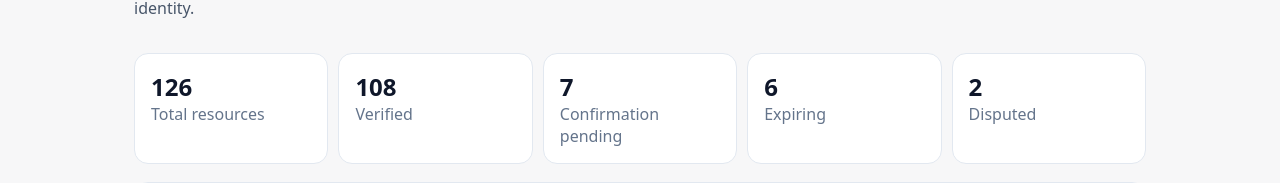
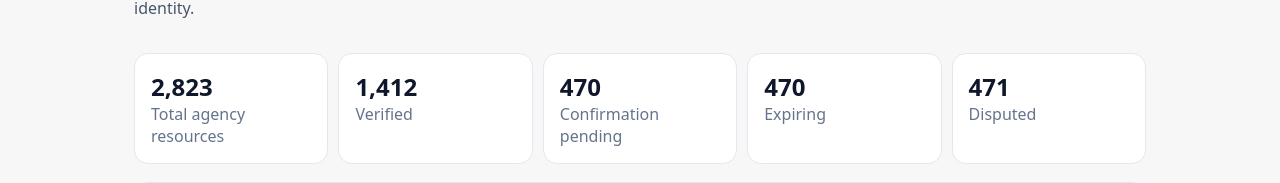
Before and after one commit to jrbatek/vendor-inspector-marketplace, a Next.js app: page /demo/agency-affiliations in a window 1280 px wide. Shown: the part 356-539 px from the top of the page. Built offline with nearby package versions, Linux system fonts and the light colour scheme; no server answers.

Commit message:
fix(demo): revalidate Agency affiliation pool totals on merged Client Operations (#409)

```diff
--- a/app/demo/agency-affiliations/page.tsx
+++ b/app/demo/agency-affiliations/page.tsx
@@ -2,6 +2,7 @@
 
 import Link from "next/link";
 import { useEffect, useState } from "react";
+import { AGENCY_RESOURCE_POOL, AGENCY_SYNTHETIC_RESOURCE_TOTAL } from "@/lib/agencyDemoResources";
 
 const affiliations = [
   {id:"IS-20418",name:"Maya Chen",type:"Employee",state:"Verified",dates:"Jan 1, 2025 — Dec 31, 2027",agencyId:"EMP-4812",action:"Active — dual confirmed",note:"Inspector confirmed Jan 3, 2025 • Agency reconfirmed Jan 3, 2025"},
@@ -11,6 +12,13 @@ const affiliations = [
   {id:"IS-33091",name:"Elena Rossi",type:"Affiliate",state:"Expired / Ended",dates:"Feb 1, 2024 — Aug 31, 2026",agencyId:"AFF-0447",action:"Historical",note:"End date is immutable history for prior awards; independent eligibility may resume if opted in."},
 ];
 
+// Keep aggregate agency resource metrics on the same synthetic fixture as the main Agency Workspace.
+const affiliationTotals = {
+  verified: AGENCY_RESOURCE_POOL.filter(row => row.affiliation === "Verified").length,
+  pending: AGENCY_RESOURCE_POOL.filter(row => row.affiliation === "Confirmation pending").length,
+  expiring: AGENCY_RESOURCE_POOL.filter(row => row.affiliation === "Expiring").length,
+  disputed: AGENCY_RESOURCE_POOL.filter(row => row.affiliation === "Disputed").length,
+};
 type AffiliationFilter = "All" | "Pending" | "Verified" | "Expiring" | "Disputed" | "Ended";
 const FILTER_OPTIONS: AffiliationFilter[] = ["All", "Pending", "Verified", "Expiring", "Disputed", "Ended"];
 const matchesAffiliationFilter = (state: string, filter: AffiliationFilter) =>
@@ -29,7 +37,7 @@ export default function AgencyAffiliationsDemo(){
  return <main className="wrap">
   <div className="notice"><strong>Demo Mode</strong> — synthetic affiliation records only. No production identity, notification, authorization or matching changes occur here.</div>
   <header><div><span className="eyebrow">Agency Workspace / Resource Pool</span><h1>Resource Affiliations</h1><p>Claim and manage agency relationships without changing the inspector's permanent InspectSource identity.</p></div><Link href="/demo/agency">← Agency Workspace</Link></header>
-  <section className="kpis"><article><b>126</b><span>Total resources</span></article><article><b>108</b><span>Verified</span></article><article><b>7</b><span>Confirmation pending</span></article><article><b>6</b><span>Expiring</span></article><article><b>2</b><span>Disputed</span></article></section>
+  <section className="kpis" aria-label="Synthetic agency resource pool totals"><article><b>{AGENCY_SYNTHETIC_RESOURCE_TOTAL.toLocaleString("en-US")}</b><span>Total agency resources</span></article><article><b>{affiliationTotals.verified.toLocaleString("en-US")}</b><span>Verified</span></article><article><b>{affiliationTotals.pending.toLocaleString("en-US")}</b><span>Confirmation pending</span></article><article><b>{affiliationTotals.expiring.toLocaleString("en-US")}</b><span>Expiring</span></article><article><b>{affiliationTotals.disputed.toLocaleString("en-US")}</b><span>Disputed</span></article></section>
   <section className="card"><div className="head"><div><h2>Affiliation lifecycle</h2><p>Neither agency claim nor inspector response alone creates Verified status. Corrections to relationship type or dates require the other party to reconfirm.</p></div><button type="button" aria-expanded={claimPreview} aria-controls="agency-claim-explainer" onClick={()=>setClaimPreview(open=>!open)}>+ Claim / add inspector</button></div>
     <div id="agency-claim-explainer" className="claimHelp" hidden={!claimPreview}><strong>Claim preview · synthetic only</strong><p>A proposed agency affiliation requires the inspector to confirm the relationship, date range and type before verification. No live inspector is contacted or changed.</p><p>Example: Sample Inspector A · Employee · confirmation pending.</p></div>
     <div className="flow"><span>Agency Claimed</span><i>→</i><span>Inspector Confirmation Pending</span><i>→</i><span>Verified</span><i>→</i><span>Expiring</span><i>→</i><span>Expired / Ended</span><em>Disputed can branch from any unverified change</em></div>
```
Also changed, not shown: 2 other files (tests, documents, lock files or other folders).
